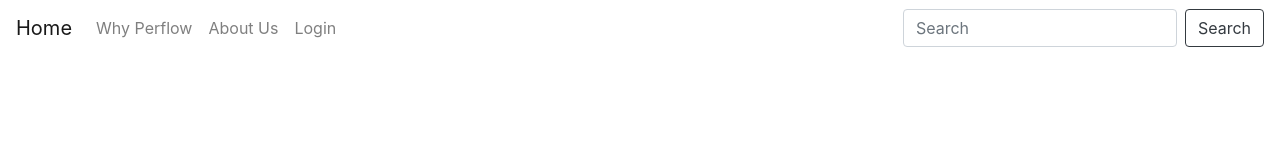
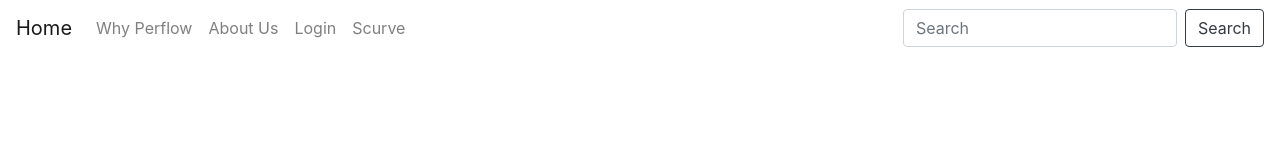
Before and after one commit to pratima-shegokar/perflow, a React (Create React App) app in the folder frontend/: page /ProjPanel in a window 1280 px wide. Shown: the top 160 px of the page. Built offline with nearby package versions, Linux system fonts and the light colour scheme.

Commit message:
added the SCurve link in the NavBar.

```diff
--- a/frontend/src/components/Navbar.js
+++ b/frontend/src/components/Navbar.js
@@ -23,6 +23,9 @@ class Navbar extends React.Component {
                             <li class="nav-item">
                                 <a class="nav-link" href="/LoginPage">Login</a>
                             </li>
+                            <li class="nav-item">
+                                <a class="nav-link" href="/scurve">Scurve</a>
+                            </li>
                         </ul>
                         <form class="form-inline my-2 my-lg-0">
                             <input class="form-control mr-sm-2" type="search" placeholder="Search" aria-label="Search" />
```
